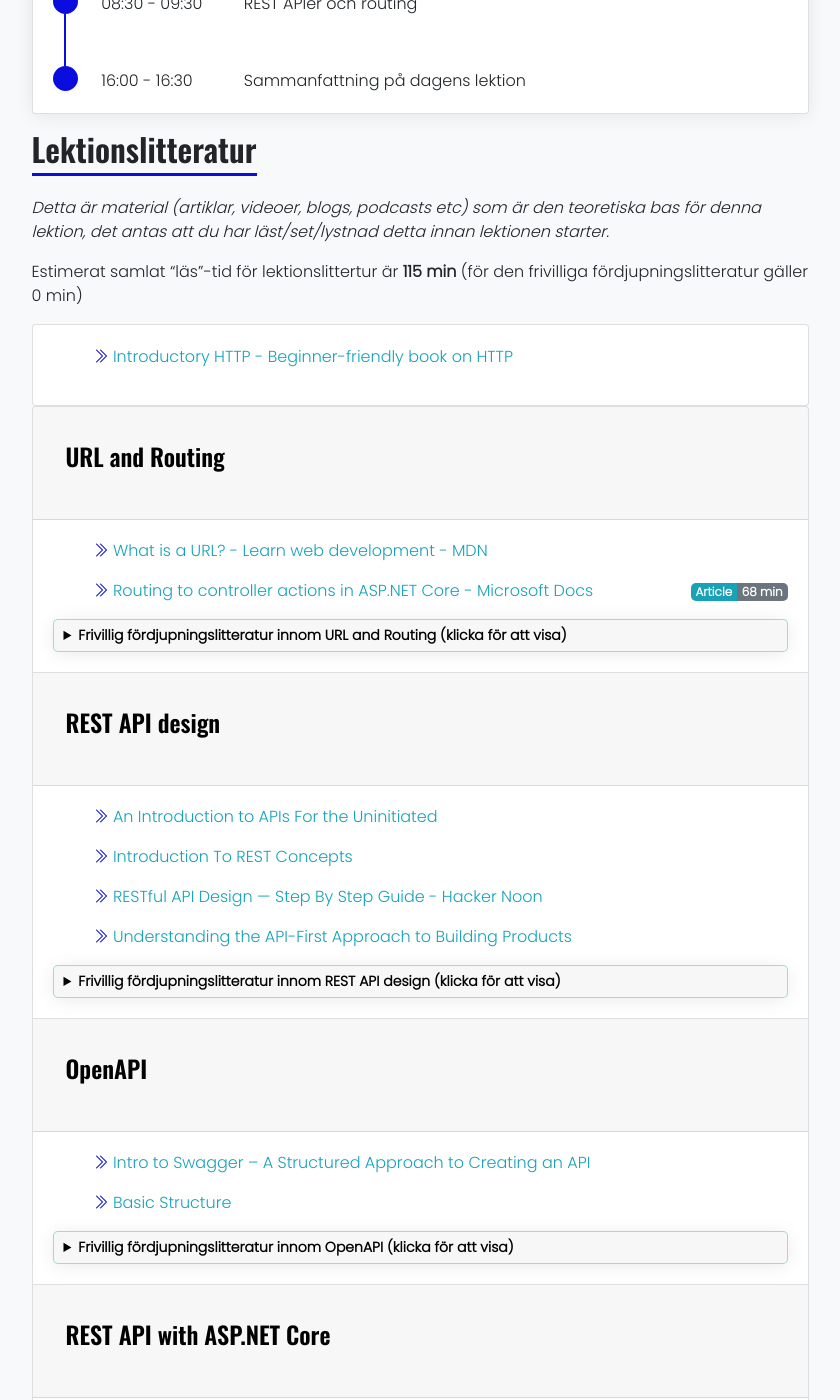
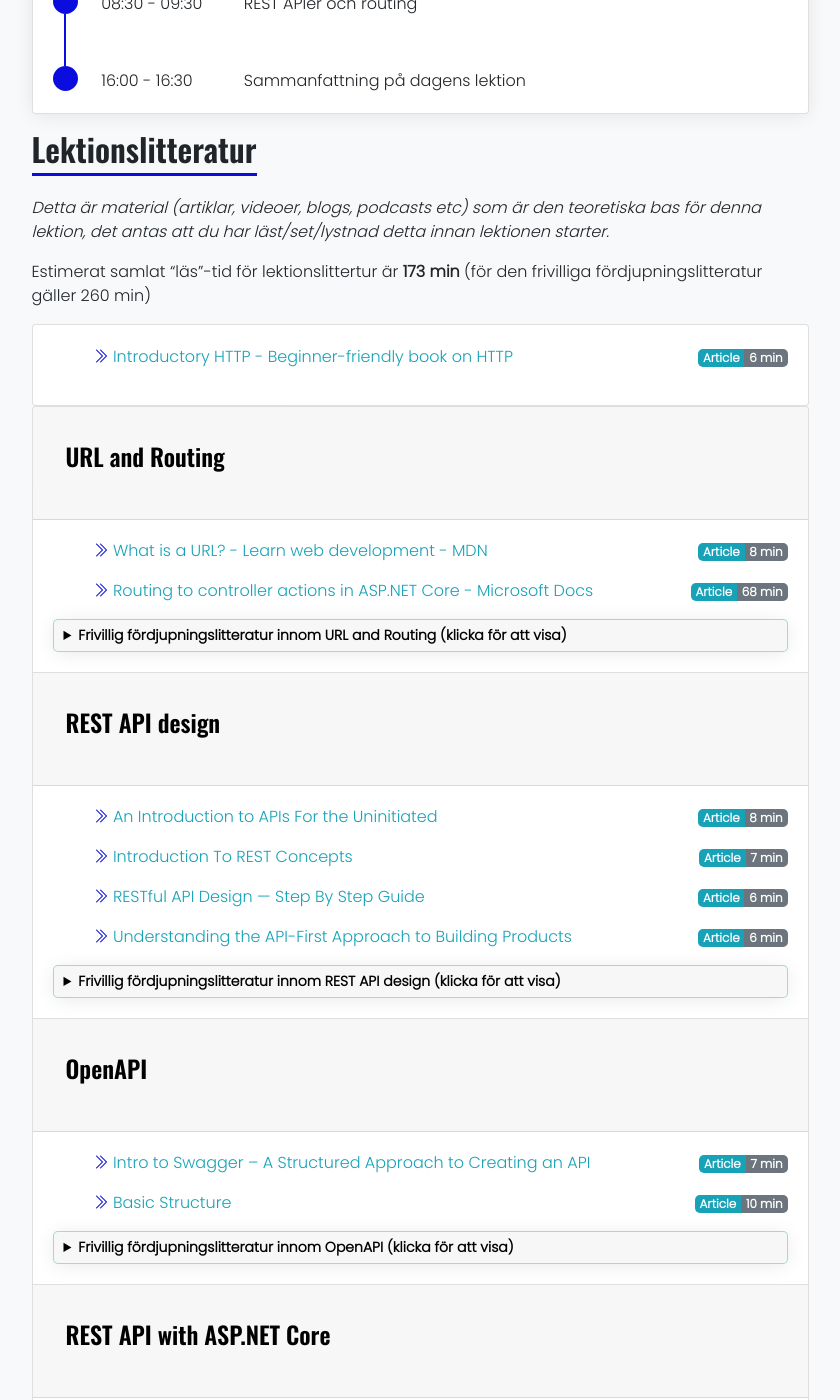
Before and after one commit to PGBSNH20/PGBSNH20-backendweb, a Jekyll site: the page built from lectures/04-restapi.md, in a window 1280 px wide and 1400 px high, scrolled down 534 px. Shown: the whole window, without its empty margins (220-1060 px from the left). Built offline with Jekyll 4.4.1, drawn with Linux system fonts in a browser that asks for light colours; nearby versions of some CDN libraries.

Commit message:
Updates links

```diff
--- a/_data/lecture_asp_net_core_introduction.yml
+++ b/_data/lecture_asp_net_core_introduction.yml
@@ -2,6 +2,10 @@
 contentTimeTotal:
   literatureTime: 159
   optionalLiteratureTime: 236
+notInTopic:
+  literature:
+  - title: "What is Kestrel Web Server? How It Works, Benefits etc"
+    url: https://stackify.com/what-is-kestrel-web-server/
 topics:
   - topic: "ASP.NET Core"
     literatureTime: 118
--- a/_data/lecture_rest_apis_and_routing.yml
+++ b/_data/lecture_rest_apis_and_routing.yml
@@ -1,68 +1,116 @@
 ---
 contentTimeTotal:
-  literatureTime: 115
-  optionalLiteratureTime: 0
+  literatureTime: 173
+  optionalLiteratureTime: 260
 notInTopic:
   literature:
   - title: "Introductory HTTP - Beginner-friendly book on HTTP"
     url: https://launchschool.com/books/http/read/what_is_a_url
+    timeType: Article
+    timeMinutes: 6
+    timeBadge: info
 topics:
   - topic: "URL and Routing"
-    literatureTime: 68
-    optionalLiteratureTime: 0
+    literatureTime: 76
+    optionalLiteratureTime: 6
     description-include: url_and_routing.md
     literature:
     - title: "What is a URL? - Learn web development - MDN"
       url: https://developer.mozilla.org/en-US/docs/Learn/Common_questions/What_is_a_URL
+      timeType: Article
+      timeMinutes: 8
+      timeBadge: info
     - title: "Routing to controller actions in ASP.NET Core - Microsoft Docs"
       url: https://docs.microsoft.com/en-us/aspnet/core/mvc/controllers/routing?view=aspnetcore-5.0
       timeType: Article
       timeMinutes: 68
       timeBadge: info
     optionalLiterature:
-    - title: "Google Takes Its First Steps Toward Killing the URL - WIRED"
+    - title: "Google Takes Its First Steps Toward Killing the URL"
       url: https://www.wired.com/story/google-chrome-kill-url-first-steps/
+      timeType: Article
+      timeMinutes: 6
+      timeBadge: info
   - topic: "REST API design"
-    literatureTime: 0
-    optionalLiteratureTime: 0
+    literatureTime: 27
+    optionalLiteratureTime: 52
     description-include: rest_api_design.md
     literature:
     - title: "An Introduction to APIs For the Uninitiated"
       url: https://nordicapis.com/an-introduction-to-apis-for-the-uninitiated/
+      timeType: Article
+      timeMinutes: 8
+      timeBadge: info
     - title: "Introduction To REST Concepts"
       url: https://www.javacodegeeks.com/2012/10/introduction-to-rest-concepts.html
-    - title: "RESTful API Design — Step By Step Guide - Hacker Noon"
+      timeType: Article
+      timeMinutes: 7
+      timeBadge: info
+    - title: "RESTful API Design — Step By Step Guide"
       url: https://hackernoon.com/restful-api-design-step-by-step-guide-2f2c9f9fcdbf
+      timeType: Article
+      timeMinutes: 6
+      timeBadge: info
     - title: "Understanding the API-First Approach to Building Products"
       url: https://swagger.io/resources/articles/adopting-an-api-first-approach/
+      timeType: Article
+      timeMinutes: 6
+      timeBadge: info
     optionalLiterature:
     - title: "REST API Versioning Guide"
       url: https://restfulapi.net/versioning/
+      timeType: Article
+      timeMinutes: 2
+      timeBadge: info
     - title: "Fielding Dissertation: CHAPTER 5: Representational State Transfer (REST)"
       url: https://www.ics.uci.edu/~fielding/pubs/dissertation/rest_arch_style.htm
+      timeType: Article
+      timeMinutes: 35
+      timeBadge: info
     - title: "Key Lessons From 100 API Projects"
       url: https://nordicapis.com/key-lessons-from-100-api-projects/
+      timeType: Article
+      timeMinutes: 5
+      timeBadge: info
     - title: "The Three Principles of Excellent API Design"
       url: https://nordicapis.com/the-three-principles-of-excellent-api-design/
+      timeType: Article
+      timeMinutes: 7
+      timeBadge: info
     - title: "Understanding API First Design"
       url: https://www.programmableweb.com/api-university/understanding-api-first-design
+      timeType: Collection
+      timeMinutes: 3
+      timeBadge: info
   - topic: "OpenAPI"
-    literatureTime: 0
-    optionalLiteratureTime: 0
+    literatureTime: 17
+    optionalLiteratureTime: 152
     description-include: openapi.md
     literature:
     - title: "Intro to Swagger – A Structured Approach to Creating an API"
       url: https://spin.atomicobject.com/2018/08/30/swagger-api-intro/
+      timeType: Article
+      timeMinutes: 7
+      timeBadge: info
     - title: "Basic Structure"
       url: https://swagger.io/docs/specification/basic-structure/
+      timeType: Article
+      timeMinutes: 10
+      timeBadge: info
     optionalLiterature:
     - title: "OpenAPI Specification"
       url: https://swagger.io/specification/
-    - title: "REST API and OpenAPI: It’s Not an Either/Or Question - YouTube"
+      timeType: Specification
+      timeMinutes: 143
+      timeBadge: info
+    - title: "REST API and OpenAPI: It’s Not an Either/Or Question"
       url: https://www.youtube.com/watch?v=pRS9LRBgjYg
+      timeType: Video
+      timeMinutes: 9
+      timeBadge: danger
   - topic: "REST API with ASP.NET Core"
     literatureTime: 47
-    optionalLiteratureTime: 0
+    optionalLiteratureTime: 50
     description-include: rest_api_with_asp_net_core.md
     literature:
     - title: "Create a web API with ASP.NET Core"
@@ -73,5 +121,11 @@ topics:
     optionalLiterature:
     - title: "API versioning with ASP.NET Core and Swashbuckle"
       url: https://codingfreaks.de/dotnet-core-api-versioning/
-    - title: "Implementing HATEOAS in ASP.NET Core Web API - Code Maze"
+      timeType: Article
+      timeMinutes: 15
+      timeBadge: info
+    - title: "Implementing HATEOAS in ASP.NET Core Web API"
       url: https://code-maze.com/hateoas-aspnet-core-web-api/
+      timeType: Article
+      timeMinutes: 35
+      timeBadge: info
```
